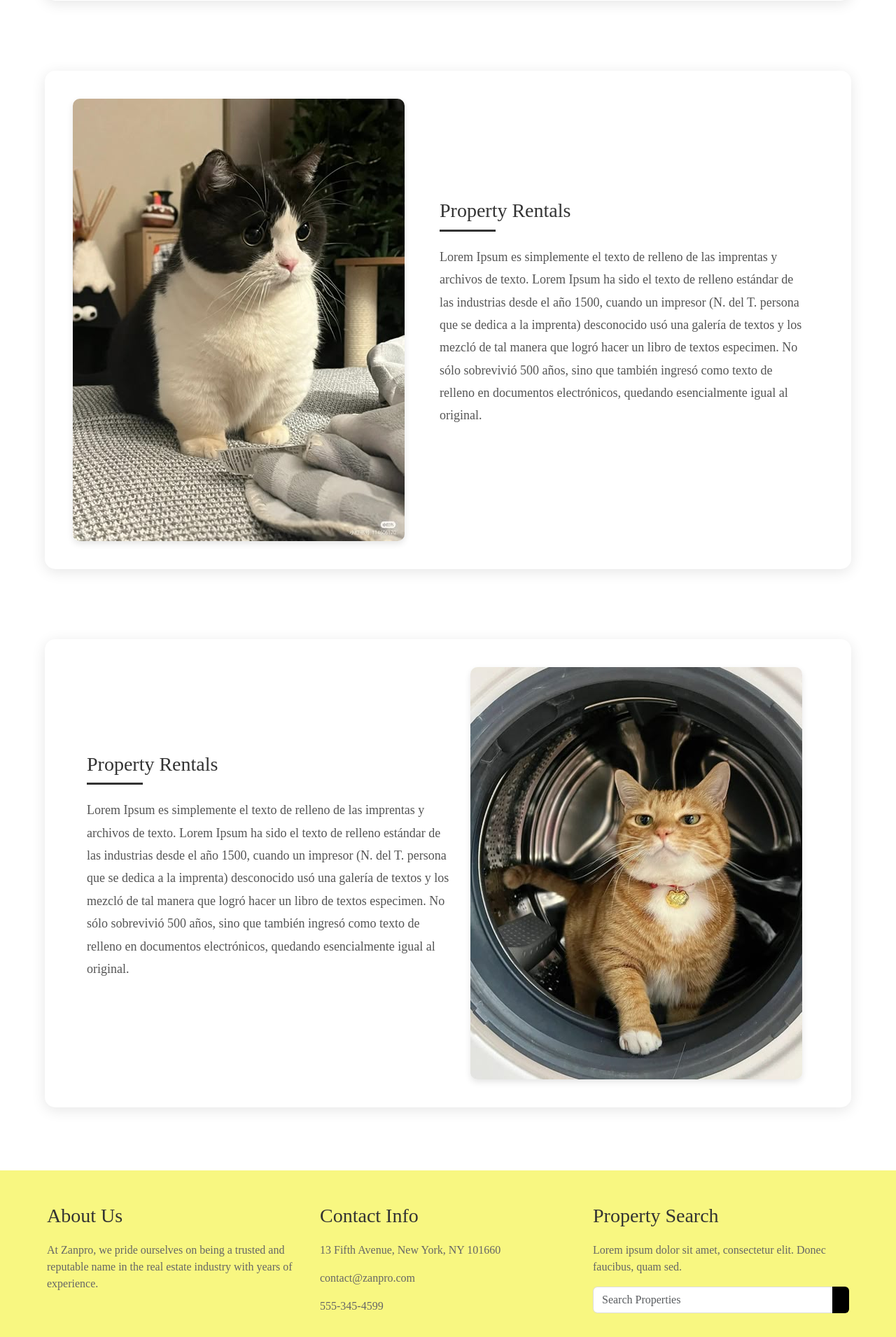
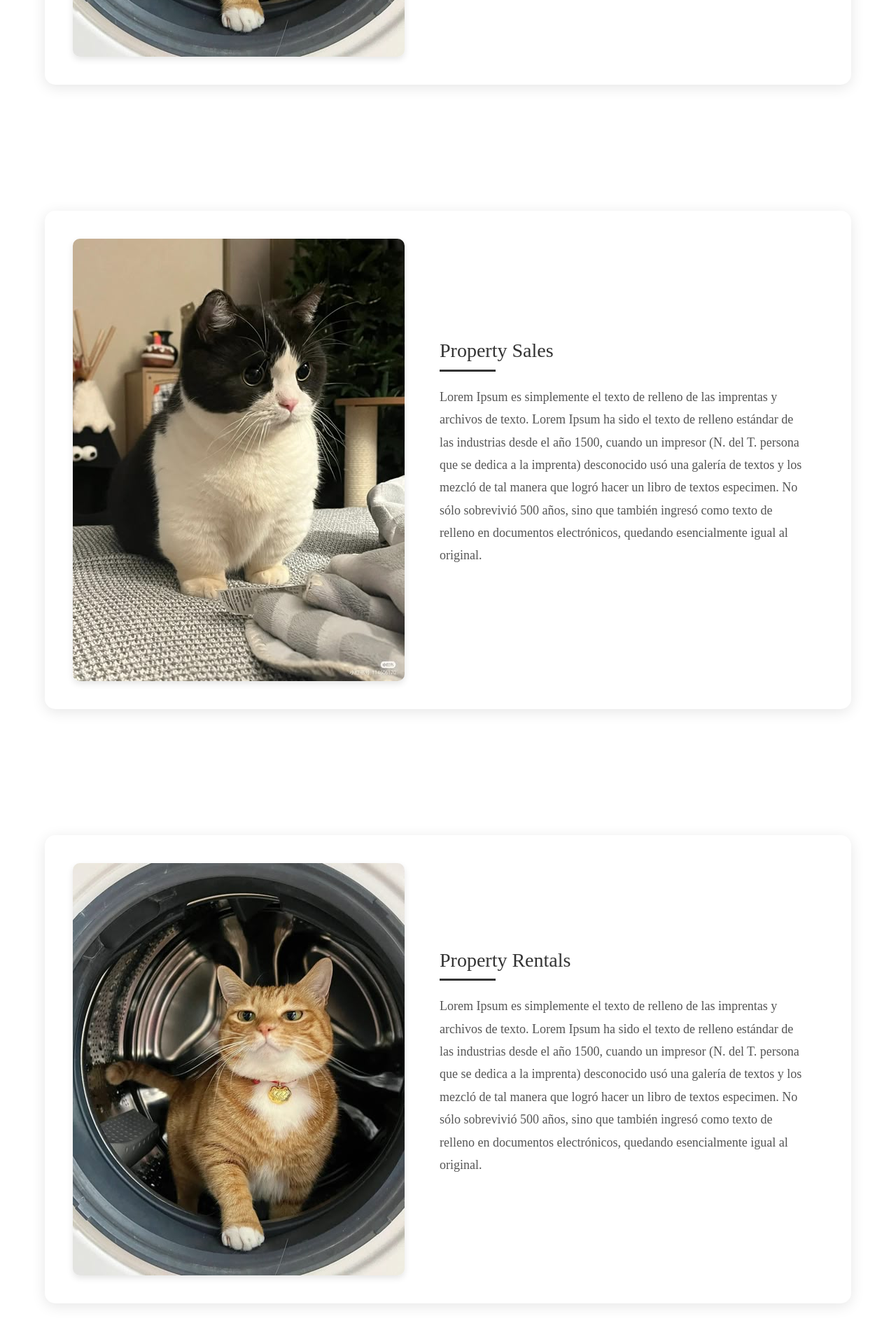
Before and after one commit to Slvyc/Zanpro, a PHP site: page /service.php in a window 1280 px wide. Shown: the part 2530-4440 px from the top of the page at 70% size. Run offline with PHP 8.4, Linux system fonts and the light colour scheme.

Commit message:
nama ku mas djo

```diff
--- a/about.php
+++ b/about.php
@@ -20,8 +20,8 @@
                             <h1 class="display-4 text-black fw-bold mb-4">Temukan Rumah Impian Anda Bersama Zanpro</h1>
                             <p class="lead text-black mb-4">Kami menyediakan layanan real estate terbaik untuk membantu Anda menemukan properti yang sempurna sesuai kebutuhan dan anggaran Anda.</p>
                             <div class="d-flex gap-3">
-                                <a href="#" class="btn btn-outline-dark btn-lg">Cari Properti</a>
-                                <a href="#" class="btn btn-outline-dark btn-lg">Hubungi Kami</a>
+                                <a href="properties.php" class="btn btn-outline-dark btn-lg">Cari Properti</a>
+                                <a href="contact.php" class="btn btn-outline-dark btn-lg">Hubungi Kami</a>
                             </div>
                         </div>
                     </div>
--- a/contact.php
+++ b/contact.php
@@ -26,8 +26,8 @@
                     <p class="lead text-black mb-4">Kami menyediakan layanan real estate terbaik untuk membantu Anda
                         menemukan properti yang sempurna sesuai kebutuhan dan anggaran Anda.</p>
                     <div class="d-flex gap-3">
-                        <a href="#" class="btn btn-outline-dark btn-lg">Cari Properti</a>
-                        <a href="#" class="btn btn-outline-dark btn-lg">Hubungi Kami</a>
+                        <a href="properties.php" class="btn btn-outline-dark btn-lg">Cari Properti</a>
+                        <a href="contact.php" class="btn btn-outline-dark btn-lg">Hubungi Kami</a>
                     </div>
                 </div>
             </div>
@@ -64,7 +64,7 @@
                         <a href="#" target="_blank"><i class="bi bi-tiktok"
                                 style="font-size: 2rem; color: #000000;"></i></a>
                         <a href="#" target="_blank">
-                            <img src="img/olx 1.png" alt="OLX" style="width: 2rem; height: 2rem;">
+                            <img src="img/olx 1.png" alt="OLX" style="width: 3rem; height: 3rem;">
                         </a>
                     </div>
 
--- a/css/style.css
+++ b/css/style.css
@@ -51,7 +51,7 @@ a{
 }
 
 .header .logo img {
-    max-width: 110px; /* Sesuaikan tinggi maksimum sesuai kebutuhan */
+    max-width: 70px; /* Sesuaikan tinggi maksimum sesuai kebutuhan */
     width: auto; /* Menjaga aspek rasio gambar */
     vertical-align: middle; /* Menyesuaikan posisi vertikal gambar */
 	margin-left: 20px;
@@ -122,7 +122,7 @@ a{
 	left:0;
 	top:100%;
 	background-color: #ffffff;
-	padding: 10px 0;
+	padding: 5px 0;
 	border-top: 3px solid #000;
 	transform: translateY(10px);
 	transition: all 0.3s ease;
@@ -281,6 +281,35 @@ a{
 	.header .open-nav-menu{
 		display: flex;
 	}
+}
+
+.form-control {
+    transition: all 0.3s ease; /* Menambahkan transisi untuk efek halus */
+    opacity: 0; /* Sembunyikan input secara default */
+    transform: translateX(20px); /* Pindahkan input ke kanan */
+    border: 2px solid #ccc; /* Border default */
+    border-radius: 5px; /* Menambahkan sudut melengkung */
+}
+
+.input-group:hover .form-control {
+    display: block; /* Tampilkan input saat hover */
+    opacity: 1; /* Ubah opacity menjadi 1 */
+    transform: translateX(0); /* Kembalikan posisi input */
+    border-color: #007bff; /* Ubah warna border saat hover */
+}
+
+.search-btn {
+    transition: all 0.3s ease; /* Menambahkan transisi untuk efek halus */
+    border: 2px solid transparent; /* Border default */
+    border-radius: 5px; /* Menambahkan sudut melengkung */
+}
+
+.search-btn:hover {
+    background-color: #F8F781; /* Mengubah latar belakang saat di-hover */
+    color: #000; /* Mengubah warna teks saat di-hover */
+    box-shadow: 0 4px 15px rgba(0, 0, 0, 0.3); /* Menambahkan bayangan saat di-hover */
+    transform: scale(1.05); /* Sedikit memperbesar tombol saat di-hover */
+    border-color: #007bff; /* Ubah warna border saat hover */
 }
 /* end navbar */
 
--- a/footer.php
+++ b/footer.php
@@ -1,27 +1,16 @@
 <footer class="footer-area py-5">
     <div class="container">
-
-        <div class="row">
-            <div class="col-md-4 mb-4 mb-md-0">
+        <div class="row justify-content-center">
+            <div class="col-md-4 mb-4 mb-md-0 text-center">
                 <h3>About Us</h3>
                 <p>At Zanpro, we pride ourselves on being a trusted and reputable name in the real estate industry with
                     years of experience.</p>
             </div>
-            <div class="col-md-4 mb-4 mb-md-0">
+            <div class="col-md-4 mb-4 mb-md-0 text-center">
                 <h3>Contact Info</h3>
                 <p>13 Fifth Avenue, New York, NY 101660</p>
                 <p>contact@zanpro.com</p>
                 <p>555-345-4599</p>
-            </div>
-            <div class="col-md-4">
-                <h3>Property Search</h3>
-                <p>Lorem ipsum dolor sit amet, consectetur elit. Donec faucibus, quam sed.</p>
-                <form class="mt-3">
-                    <div class="input-group">
-                        <input type="text" class="form-control" placeholder="Search Properties">
-                        <button class="btn btn-primary" type="submit"><i class="fas fa-search"></i></button>
-                    </div>
-                </form>
             </div>
         </div>
     </div>
@@ -29,14 +18,10 @@
         <div class="container">
             <div class="row align-items-center">
                 <div class="col-md-12 text-center">
-                    <!-- Mengubah col-md-6 menjadi col-md-12 dan menambahkan text-center -->
                     <p class="mb-0">© <?php echo date("Y"); ?> Zanpro. All rights reserved.</p>
                 </div>
             </div>
         </div>
-    </div>
-
-    </div>
     </div>
 </footer>
 
--- a/index.php
+++ b/index.php
@@ -27,8 +27,8 @@
         <h1 class="display-4 text-black fw-bold mb-4">Temukan Rumah Impian Anda Bersama Zanpro</h1>
         <p class="lead text-black mb-4">Kami menyediakan layanan real estate terbaik untuk membantu Anda menemukan properti yang sempurna sesuai kebutuhan dan anggaran Anda.</p>
         <div class="d-flex gap-3">
-          <a href="#" class="btn btn-outline-dark btn-lg">Cari Properti</a>
-          <a href="#" class="btn btn-outline-dark btn-lg">Hubungi Kami</a>
+          <a href="properties.php" class="btn btn-outline-dark btn-lg">Cari Properti</a>
+          <a href="contact.php" class="btn btn-outline-dark btn-lg">Hubungi Kami</a>
         </div>
       </div>
     </div>
--- a/navbar.php
+++ b/navbar.php
@@ -43,5 +43,13 @@
            </nav>
            <!-- navigation menu end -->
         </div>
-     </div>
+
+      <?php if (basename($_SERVER['PHP_SELF']) == 'index.php'): ?>
+        <form class="mt-3">
+            <div class="input-group">
+                <input type="text" class="form-control" placeholder="Search">
+                <button class="btn btn-primary search-btn" type="submit"><i class="fas fa-search"></i></button>
+            </div>
+        </form>
+      <?php endif; ?>
   </header>
--- a/properties.php
+++ b/properties.php
@@ -68,8 +68,8 @@
                         <h1 class="display-4 text-black fw-bold mb-4">Temukan Rumah Impian Anda Bersama Zanpro</h1>
                         <p class="lead text-black mb-4">Looking to Buy, Sell, Rent, Invest or Manage?</p>
                         <div class="d-flex gap-3">
-                            <a href="#" class="btn btn-outline-dark btn-lg">Cari Properti</a>
-                            <a href="#" class="btn btn-outline-dark btn-lg">Hubungi Kami</a>
+                            <a href="properties.php" class="btn btn-outline-dark btn-lg">Cari Properti</a>
+                            <a href="contact.php" class="btn btn-outline-dark btn-lg">Hubungi Kami</a>
                         </div>
                     </div>
                 </div>
--- a/service.php
+++ b/service.php
@@ -21,8 +21,8 @@
                         <h1 class="display-4 text-black fw-bold mb-4">Temukan Rumah Impian Anda Bersama Zanpro</h1>
                         <p class="lead text-black mb-4">Looking to Buy, Sell, Rent, Invest or Manage?</p>
                         <div class="d-flex gap-3">
-                            <a href="#" class="btn btn-outline-dark btn-lg">Cari Properti</a>
-                            <a href="#" class="btn btn-outline-dark btn-lg">Hubungi Kami</a>
+                            <a href="properties.php" class="btn btn-outline-dark btn-lg">Cari Properti</a>
+                            <a href="contact.php" class="btn btn-outline-dark btn-lg">Hubungi Kami</a>
                         </div>
                     </div>
                 </div>
@@ -32,6 +32,7 @@
         <!--start-->
         <div class="service-page-container">
     <!-- Card pertama: Gambar di sebelah kiri, konten di sebelah kanan -->
+    <div class="service-page-container">
         <div class="service-page-card">
             <img src="/Zanpro/img/img.jpg" alt="service" class="service-page-image">
             <div class="service-page-content">
@@ -42,9 +43,12 @@
                 documentos electrónicos, quedando esencialmente igual al original.</p>
             </div>
         </div>
+    </div>
 
-    <!-- Card kedua: Gambar di sebelah kanan, konten di sebelah kiri -->
+    <!-- Card kedua: Gambar di sebelah kiri, konten di sebelah kanan -->
+    <div class="service-page-container">
         <div class="service-page-card">
+            <img src="/Zanpro/img/img2.jpg" alt="Sejarah Kami" class="service-page-image">
             <div class="service-page-content">
                 <h2 class="service-page-title">Agency Property</h2>
                 <p>Lorem Ipsum es simplemente el texto de relleno de las imprentas y archivos de texto. Lorem Ipsum ha sido el texto de relleno estándar de las industrias desde el año 1500, cuando un impresor (N. del T. persona que se dedica a la imprenta)
@@ -52,12 +56,27 @@
                 textos especimen. No sólo sobrevivió 500 años, sino que también ingresó como texto de relleno en
                 documentos electrónicos, quedando esencialmente igual al original.</p>
             </div>
-        <img src="/Zanpro/img/img2.jpg" alt="Sejarah Kami" class="service-page-image">
+        </div>
     </div>
 
-<!-- Card ketiga: Gambar di sebelah kanan, konten di sebelah kiri -->
+    <!-- Card ketiga: Gambar di sebelah kiri, konten di sebelah kanan -->
+    <div class="service-page-container">
         <div class="service-page-card">
             <img src="/Zanpro/img/img.jpg" alt="Tentang Kami" class="service-page-image">
+            <div class="service-page-content">
+                <h2 class="service-page-title">Property Sales</h2>
+                <p>Lorem Ipsum es simplemente el texto de relleno de las imprentas y archivos de texto. Lorem Ipsum ha sido el texto de relleno estándar de las industrias desde el año 1500, cuando un impresor (N. del T. persona que se dedica a la imprenta)
+                desconocido usó una galería de textos y los mezcló de tal manera que logró hacer un libro de
+                textos especimen. No sólo sobrevivió 500 años, sino que también ingresó como texto de relleno en
+                documentos electrónicos, quedando esencialmente igual al original.</p>
+            </div>
+        </div>
+    </div>
+
+    <!-- Card keempat: Gambar di sebelah kiri, konten di sebelah kanan -->
+    <div class="service-page-container">
+        <div class="service-page-card">
+            <img src="/Zanpro/img/img2.jpg" alt="Sejarah Kami" class="service-page-image">
             <div class="service-page-content">
                 <h2 class="service-page-title">Property Rentals</h2>
                 <p>Lorem Ipsum es simplemente el texto de relleno de las imprentas y archivos de texto. Lorem Ipsum ha sido el texto de relleno estándar de las industrias desde el año 1500, cuando un impresor (N. del T. persona que se dedica a la imprenta)
@@ -66,17 +85,6 @@
                 documentos electrónicos, quedando esencialmente igual al original.</p>
             </div>
         </div>
-
-    <!-- Card keempat: Gambar di sebelah kanan, konten di sebelah kiri -->
-    <div class="service-page-card">
-        <div class="service-page-content">
-            <h2 class="service-page-title">Property Rentals</h2>
-           <p>Lorem Ipsum es simplemente el texto de relleno de las imprentas y archivos de texto. Lorem Ipsum ha sido el texto de relleno estándar de las industrias desde el año 1500, cuando un impresor (N. del T. persona que se dedica a la imprenta)
-            desconocido usó una galería de textos y los mezcló de tal manera que logró hacer un libro de
-            textos especimen. No sólo sobrevivió 500 años, sino que también ingresó como texto de relleno en
-            documentos electrónicos, quedando esencialmente igual al original.</p>
-        </div>
-        <img src="/Zanpro/img/img2.jpg" alt="Sejarah Kami" class="service-page-image">
     </div>
     </div>
 
```
Lines whose indentation alone changed are shown as unchanged.
